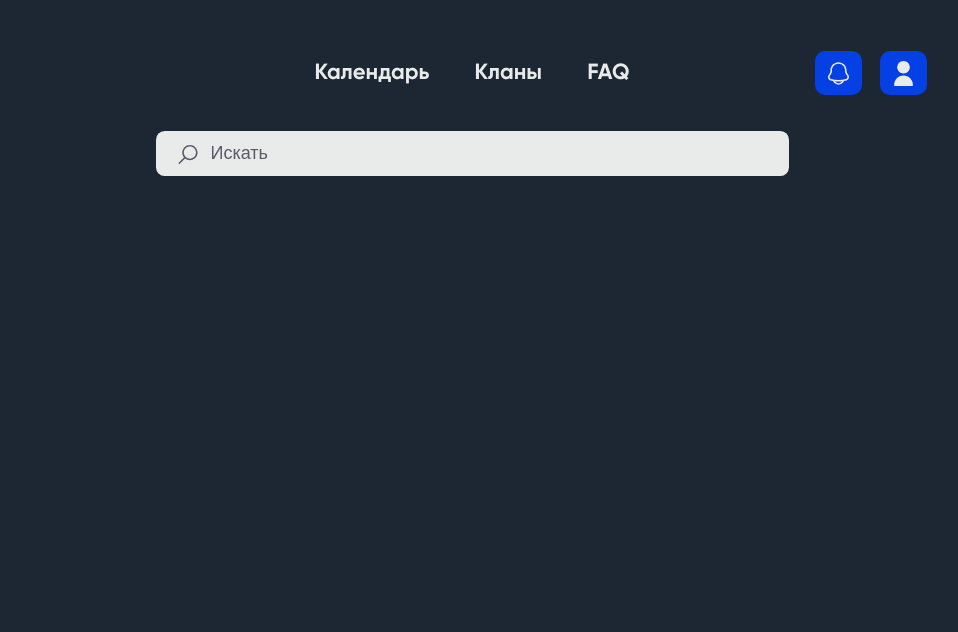
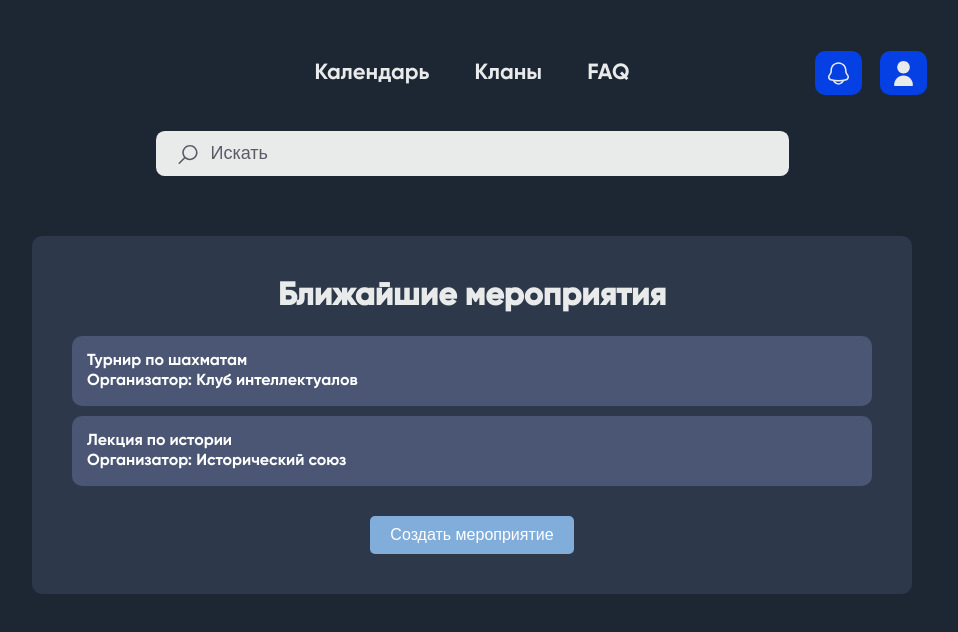
Before and after one commit to YellowKek/gamificationWeb, a Vue app in the folder client/: page /Gamification/Home in a window 1280 px wide. Before the commit this address had no page. Shown: the top 632 px of the page, without its empty margins (168-1126 px from the left). Built offline with nearby package versions, Linux system fonts and the light colour scheme.

Commit message:
first type of home page

```diff
--- a/client/src/router/index.js
+++ b/client/src/router/index.js
@@ -14,7 +14,7 @@ const routes = [
     },
     {
         path: "/Clan",
-        name: "homePage",
+        name: "clanPage",
         component: () => import("../views/ClanPage.vue"),
         meta: { requiresAuth: true },
     },
@@ -24,6 +24,12 @@ const routes = [
         component: () => import("../views/ProfilePage.vue"),
         meta: { requiresAuth: true },
     },
+    {
+        path: "/Home",
+        name: "homePage",
+        component: () => import("../views/HomePage.vue"),
+        meta: { requiresAuth: true },
+    }
 ];
 
 const router = createRouter({
--- /dev/null
+++ b/client/src/views/HomePage.vue
@@ -0,0 +1,220 @@
+<template>
+    <div class="events_container">
+        <h1 class="events_title">Ближайшие мероприятия</h1>
+        <div class="events_list">
+            <div
+                class="event_card"
+                v-for="event in events"
+                :key="event.id"
+                @click="toggleEventSelection(event)"
+            >
+                <p class="event_name">{{ event.name }}</p>
+                <p class="event_organizer">Организатор: {{ event.organizer }}</p>
+
+                <!-- Кнопка записаться/отменить запись -->
+                <button
+                    v-if="selectedEvent === event.id"
+                    class="register_button"
+                    @click.stop="toggleRegistration(event)"
+                >
+                    {{ event.registeredUsers.includes(currentUserId) ? "Отменить запись" : "Записаться" }}
+                </button>
+            </div>
+        </div>
+
+        <button class="create_event_button" @click="openModal">Создать мероприятие</button>
+
+        <div v-if="isModalOpen" class="modal_overlay" @click="closeModal">
+            <div class="modal_content" @click.stop>
+                <h2>Создать мероприятие</h2>
+                <input v-model="newEvent.name" placeholder="Название мероприятия" class="input_field" />
+                <input v-model="newEvent.description" placeholder="Краткое описание мероприятия" class="input_field" />
+
+                <!-- Выбор типа мероприятия -->
+                <div class="event_type_buttons">
+                    <button
+                        v-for="type in eventTypes"
+                        :key="type"
+                        @click="newEvent.type = type"
+                        :class="['event_type_button', { active: newEvent.type === type }]"
+                    >
+                        {{ type }}
+                    </button>
+                </div>
+
+                <!-- Поля с плейсхолдерами -->
+                <input v-model="newEvent.startTime" type="datetime-local" class="input_field" placeholder="Дата и время начала" />
+                <input v-model="newEvent.endTime" type="datetime-local" class="input_field" placeholder="Дата и время окончания" />
+                <input v-model="newEvent.quote" type="number" class="input_field" placeholder="Максимальное число участников" />
+
+                <label class="checkbox_label">
+                    <input v-model="newEvent.clanOnly" type="checkbox" /> Только для клана
+                </label>
+                <button class="save_event_button" @click="addEvent">Сохранить</button>
+            </div>
+        </div>
+    </div>
+</template>
+
+<script setup>
+import { ref } from "vue";
+
+const events = ref([
+    { id: 1, name: "Турнир по шахматам", organizer: "Клуб интеллектуалов", type: "Настолки", registeredUsers: [] },
+    { id: 2, name: "Лекция по истории", organizer: "Исторический союз", type: "Лекция", registeredUsers: [] },
+]);
+
+const eventTypes = ["Спорт", "Лекция", "Настолки", "Мастер-класс", "Вечеринка", "Киберспорт"];
+
+const isModalOpen = ref(false);
+const selectedEvent = ref(null);
+const currentUserId = 123; // ID текущего пользователя (можно заменить на реального юзера)
+
+const newEvent = ref({ name: "", description: "", type: "", startTime: "", endTime: "", quote: 0, clanOnly: false });
+
+const openModal = () => {
+    isModalOpen.value = true;
+};
+const closeModal = () => {
+    isModalOpen.value = false;
+    newEvent.value = { name: "", description: "", type: "", startTime: "", endTime: "", quote: 0, clanOnly: false };
+};
+const addEvent = () => {
+    if (newEvent.value.name && newEvent.value.type) {
+        events.value.push({ ...newEvent.value, id: events.value.length + 1, registeredUsers: [] });
+        closeModal();
+    }
+};
+
+const toggleEventSelection = (event) => {
+    selectedEvent.value = selectedEvent.value === event.id ? null : event.id;
+};
+const toggleRegistration = (event) => {
+    const index = event.registeredUsers.indexOf(currentUserId);
+    if (index === -1) {
+        event.registeredUsers.push(currentUserId);
+    } else {
+        event.registeredUsers.splice(index, 1);
+    }
+};
+</script>
+
+<style>
+.events_container {
+    display: flex;
+    flex-direction: column;
+    align-items: center;
+    background-color: #2D384B;
+    padding: 40px;
+    border-radius: 10px;
+    width: 800px;
+    margin: auto;
+}
+
+.events_title {
+    font-size: 32px;
+    color: #E9EAEA;
+    margin-bottom: 20px;
+}
+
+.events_list {
+    width: 100%;
+}
+
+.event_card {
+    background-color: #4A5674;
+    padding: 15px;
+    border-radius: 10px;
+    margin-bottom: 10px;
+    color: white;
+    cursor: pointer;
+    transition: 0.3s;
+}
+.event_card:hover {
+    background-color: #5B6A8B;
+}
+
+.register_button {
+    margin-top: 10px;
+    padding: 5px 10px;
+    background-color: #81ADDB;
+    border: none;
+    border-radius: 5px;
+    cursor: pointer;
+    color: white;
+}
+
+.create_event_button {
+    background-color: #81ADDB;
+    color: white;
+    border: none;
+    padding: 10px 20px;
+    border-radius: 5px;
+    cursor: pointer;
+    font-size: 16px;
+    margin-top: 20px;
+}
+
+.modal_overlay {
+    position: fixed;
+    top: 0;
+    left: 0;
+    width: 100%;
+    height: 100%;
+    background: rgba(0, 0, 0, 0.6);
+    display: flex;
+    justify-content: center;
+    align-items: center;
+}
+
+.modal_content {
+    background: #2D384B;
+    padding: 20px;
+    border-radius: 10px;
+    text-align: center;
+    color: white;
+}
+
+.input_field {
+    display: block;
+    width: 100%;
+    margin: 10px 0;
+    padding: 8px;
+    border: none;
+    border-radius: 5px;
+}
+
+.event_type_buttons {
+    display: flex;
+    justify-content: center;
+    gap: 10px;
+    margin-bottom: 15px;
+}
+
+.event_type_button {
+    background-color: #4A5674;
+    color: white;
+    border: none;
+    padding: 8px 15px;
+    border-radius: 5px;
+    cursor: pointer;
+    transition: 0.3s;
+}
+
+.event_type_button:hover {
+    background-color: #5B6A8B;
+}
+
+.event_type_button.active {
+    background-color: #81ADDB;
+}
+
+.save_event_button {
+    background-color: #44B094;
+    color: white;
+    border: none;
+    padding: 10px 20px;
+    border-radius: 5px;
+    cursor: pointer;
+}
+</style>
```
